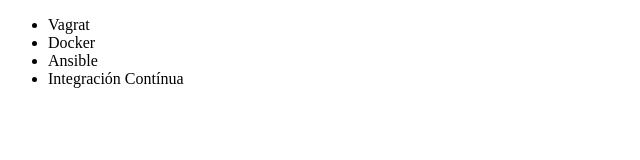
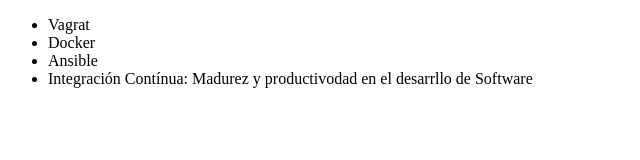
Before and after one commit to aristobulo99/alura-git, a plain HTML site: page index.html in a window 1280 px wide. Shown: the whole page, without its empty margins (0-640 px from the left). Drawn offline with Linux system fonts and the light colour scheme.

Commit message:
Actualizacion de integracion continua mas detallas

```diff
--- a/index.html
+++ b/index.html
@@ -11,7 +11,7 @@
         <li>Vagrat</li>
         <li>Docker</li>
         <li>Ansible</li>
-        <li>Integración Contínua</li>
+        <li>Integración Contínua: Madurez y productivodad en el desarrllo de Software</li>
     </ul>
 
 </body>
```
